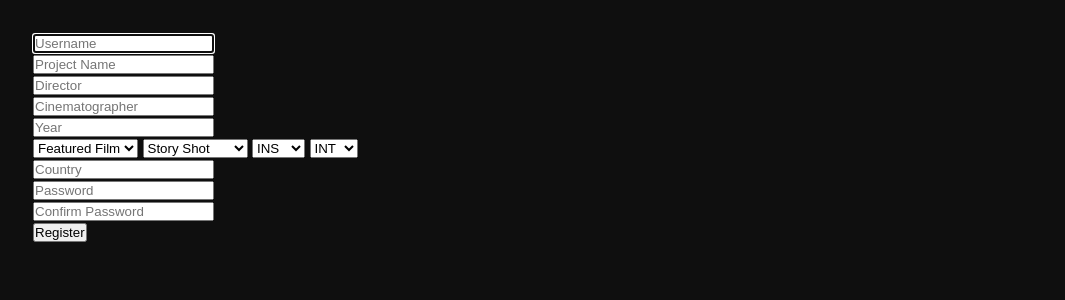
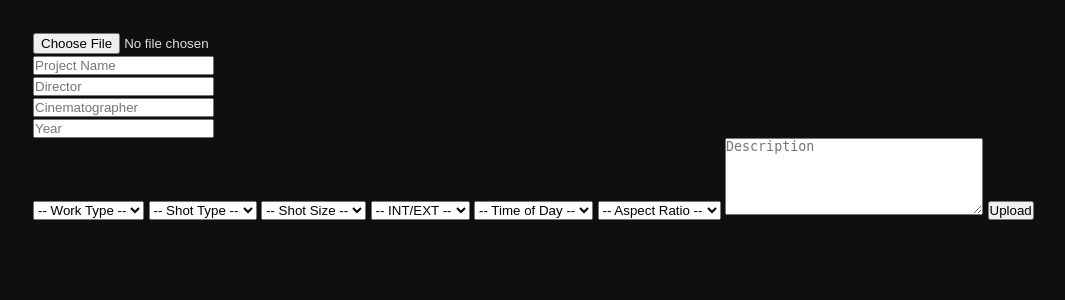
Before and after one commit to TigerCDev/cineref-cs50, a Flask app: template templates/upload.html in a window 1280 px wide. Shown: the part 57-357 px from the top of the page, without its empty margins (39-1104 px from the left). Run offline with Flask 3, Linux system fonts and the light colour scheme; the template is opened without the code that fills it, so the values that code supplies are empty; some libraries are stand-ins or nearby versions.

Commit message:
Add auth routes, templates, and upload form

```diff
--- a/app.py
+++ b/app.py
@@ -79,3 +79,8 @@ def login():
 
 
 # Logout
+@app.route("/logout")
+def logout():
+
+    session.clear()
+    return redirect("/")
--- a/templates/upload.html
+++ b/templates/upload.html
@@ -5,9 +5,9 @@
 {% endblock %}
 
 {% block main %}
-    <form action="/upload" method="post">
+    <form action="/upload" method="post" enctype="multipart/form-data">
         <div>
-            <input autocomplete="off" autofocus name="username" placeholder="Username" type="text">
+            <input type="file" name="image" accept="image/*">
         </div>
         <div>
             <input name="project_name" placeholder="Project Name" type="text">
@@ -22,6 +22,7 @@
             <input name="year" placeholder="Year" type="number">
         </div>
         <select name="work_type">
+            <option value="">-- Work Type --</option>
             <option value="featured">Featured Film</option>
             <option value="short_film">Short Film</option>
             <option value="music_video">Music Video</option>
@@ -29,12 +30,14 @@
             <option value="photography">Photography</option>
         </select>
         <select name="shot_type">
+            <option value="">-- Shot Type --</option>
             <option value="story">Story Shot</option>
             <option value="product">Product Shot</option>
             <option value="beauty">Beauty Shot</option>
             <option value="art">Artzy/Abstract</option>
         </select>
         <select name="shot_size">
+            <option value="">-- Shot Size --</option>
             <option value="insert">INS</option>
             <option value="close_up">CU</option>
             <option value="medium_close_up">MCU</option>
@@ -44,20 +47,26 @@
             <option value="establish">ELS</option>
         </select>
         <select name="int_or_ext">
+            <option value="">-- INT/EXT --</option>
             <option value="int">INT</option>
             <option value="ext">EXT</option>
         </select>
-
-
-        <div>
-            <input name="country" placeholder="Country" type="text">
-        </div>
-        <div>
-            <input name="password" placeholder="Password" type="password">
-        </div>
-        <div>
-            <input name="confirmation" placeholder="Confirm Password" type="password">
-        </div>
-        <button type="submit">Register</button>
+        <select name="time_of_day">
+            <option value="">-- Time of Day --</option>
+            <option value="day">DAY</option>
+            <option value="night">NIGHT</option>
+            <option value="dusk">DUSK</option>
+            <option value="dawn">DAWN</option>
+        </select>
+        <select name="aspect_ratio">
+            <option value="">-- Aspect Ratio --</option>
+            <option value="1:1">1:1</option>
+            <option value="4:3">4:3</option>
+            <option value="9:16">9:16</option>
+            <option value="16:9">16:9</option>
+            <option value="2.35:1">2.35:1</option>
+        </select>
+        <textarea name="description" placeholder="Description" rows="5" cols="30"></textarea>
+        <button type="submit">Upload</button>
     </form>
 {% endblock %}
```
